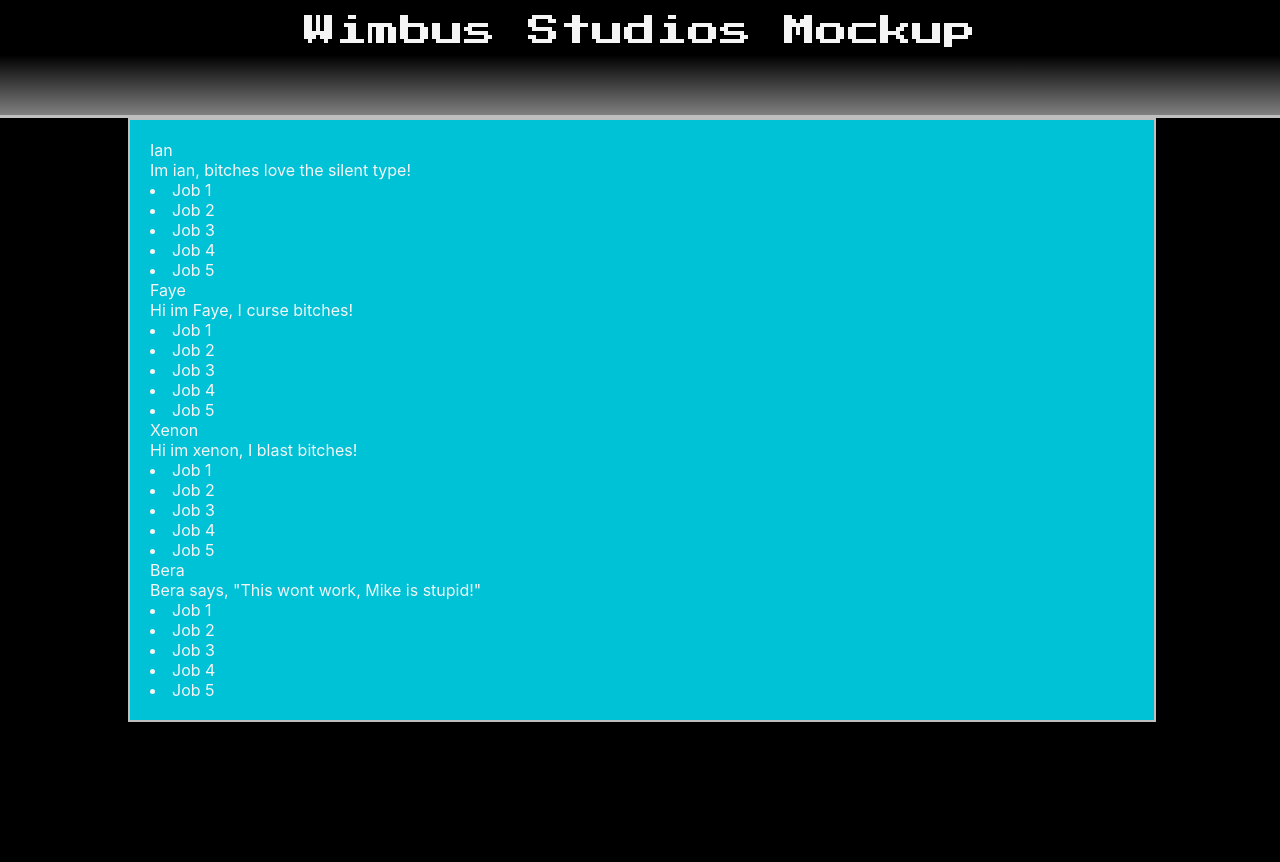
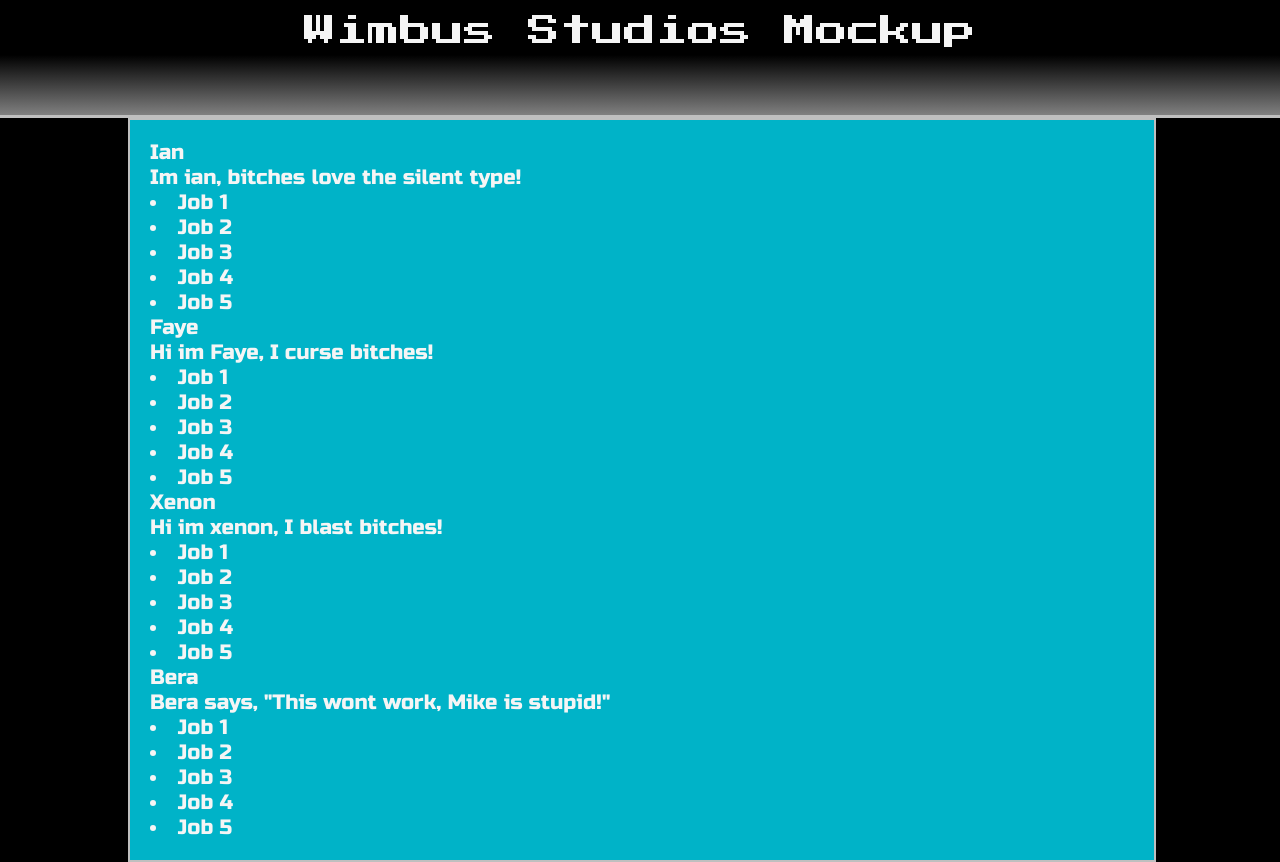
Before and after one commit to stevesefchick/IES_Guide, a React (Create React App) app: page / in a window 1280 px wide. Before the commit the page ends 800 px from the top, so only its background shows below. Built offline with nearby package versions, Linux system fonts and the light colour scheme.

Commit message:
Grid Testing

```diff
--- a/src/CharactersPage/CharactersPage.js
+++ b/src/CharactersPage/CharactersPage.js
@@ -1,8 +1,9 @@
 import React from 'react';
-
+import style from './CharactersPage.module.css';
 
 const charactersPage = (props) => (
     <div>
+            <div className={style.textRO}>
         <p>{props.name}</p>
         <p>{props.bio}</p>
         <li>{props.job1}</li>
@@ -10,6 +11,7 @@ const charactersPage = (props) => (
         <li>{props.job3}</li>
         <li>{props.job4}</li>
         <li>{props.job5}</li>
+            </div>
     </div>
 );
 
--- /dev/null
+++ b/src/CharactersPage/CharactersPage.module.css
@@ -0,0 +1,13 @@
+@import url('https://fonts.googleapis.com/css?family=Russo+One');
+.textIceland {
+    font-family: 'Iceland', cursive;
+    font-size: 1.5rem;
+}
+
+
+
+.textRO {
+    font-family: 'Russo One', sans-serif;
+    font-size: 1.3rem;
+    color: whitesmoke;
+}
--- a/src/Display/Display.module.css
+++ b/src/Display/Display.module.css
@@ -1,3 +1,5 @@
+
+
 .gridContainer {
     display: grid;
     width: 100%;
@@ -13,7 +15,7 @@
 
 .content {
     grid-area: content;
-    background-color: #00c2d7;
+    background-color: #00b3c8;
     border-style: solid;
     border-width: 2px;
     border-color: rgb(191, 191, 191);
```
